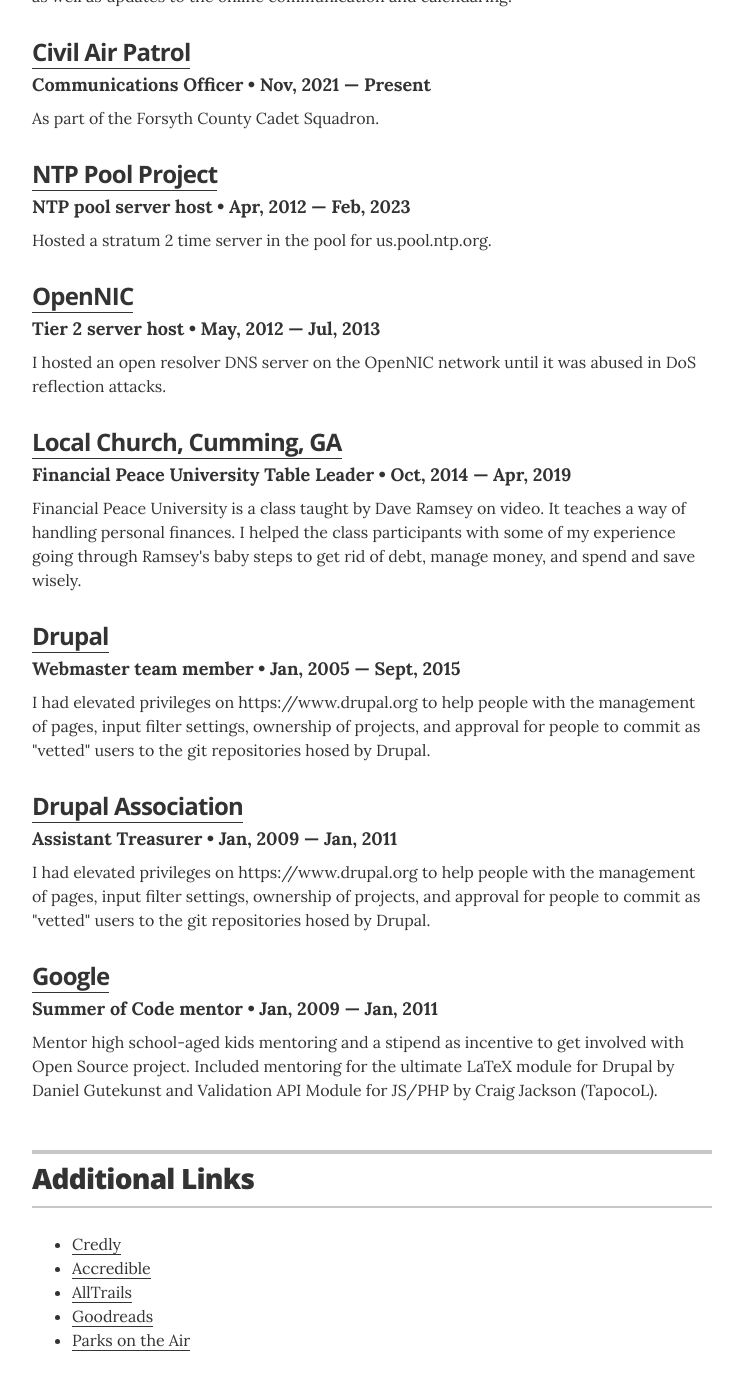
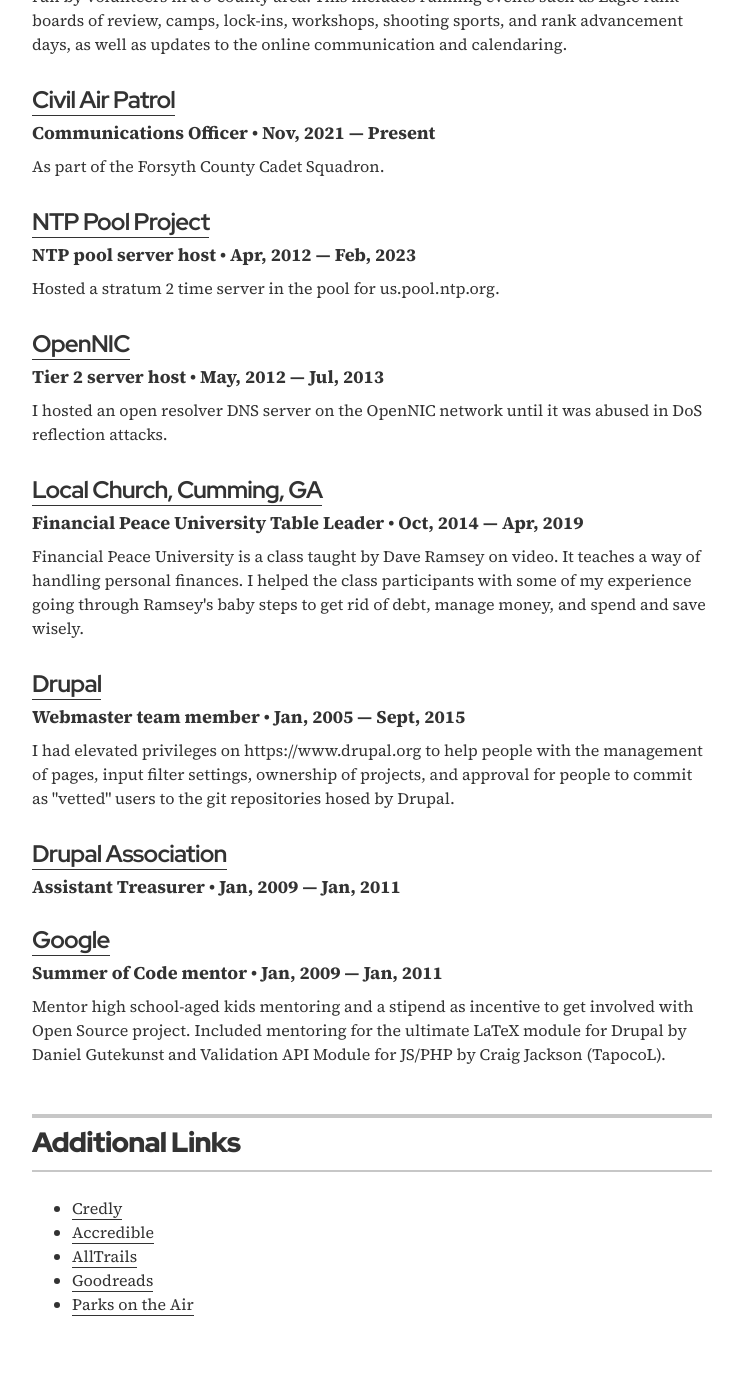
Before and after one commit to deekayen/dkn.github.io, a Jekyll site: the page built from index.html, in a window 1280 px wide and 1400 px high, scrolled down 7582 px. Shown: the top 1390 px of the window, without its empty margins (268-1011 px from the left). Built offline with Jekyll 4.4.1, drawn with Linux system fonts in a browser that asks for light colours; after the commit the page ends 8946 px from its top, so only the background shows below that.

Commit message:
HTML validation fixes. New fonts of my own selection

```diff
--- a/_data/associations.yml
+++ b/_data/associations.yml
@@ -53,7 +53,7 @@
   role: Assistant Treasurer
   year: Jan, 2009 &mdash; Jan, 2011
   url: https://association.drupal.org/
-  summary: I had elevated privileges on https://www.drupal.org to help people with the management of pages, input filter settings, ownership of projects, and approval for people to commit as "vetted" users to the git repositories hosed by Drupal.
+  summary: ""
 
 - organization: Google
   role: Summer of Code mentor
--- a/_includes/head.html
+++ b/_includes/head.html
@@ -7,15 +7,17 @@
 
   <!-- Google font typography settings - defined in _config.yml -->
   {% if site.resume_theme == 'default' %}
-  <link href='https://fonts.googleapis.com/css?family=Lora:400,700|Open+Sans:400,300,800,700' rel='stylesheet' type='text/css'>
+  <link rel="preconnect" href="https://fonts.googleapis.com">
+  <link rel="preconnect" href="https://fonts.gstatic.com" crossorigin>
+  <link href="https://fonts.googleapis.com/css2?family=Red+Hat+Display:wght@300..900&family=Source+Serif+4:opsz,wght@8..60,200..900&display=swap" rel="stylesheet">
   {% endif %}
 
-  <meta name="robots" content="noarchive, noimageindex" />
-  <meta name="google" content="nositelinkssearchbox" />
+  <meta name="robots" content="noarchive, noimageindex">
+  <meta name="google" content="nositelinkssearchbox">
 
   <meta name="description" content="{% if page.excerpt %}{{ page.excerpt | strip_html | strip_newlines | truncate: 160 }}{% else %}{{ site.description }}{% endif %}">
 
   <link rel="stylesheet" href="css/main.css">
   <link rel="canonical" href="{{ page.url | replace:'index.html','' | prepend: site.baseurl | prepend: site.url }}">
-  <link rel="icon" type="image/x-icon" href="favicon.png" />
+  <link rel="icon" type="image/x-icon" href="favicon.png">
 </head>
--- a/_layouts/resume.html
+++ b/_layouts/resume.html
@@ -1,12 +1,12 @@
 <!DOCTYPE html>
-<html>
+<html lang="en">
 
   {% include head.html %}
 
   <body class="theme-{% if site.resume_theme %}{{ site.resume_theme }}{% endif %}">
 
     <div class="wrapper" itemscope itemtype="http://schema.org/Person">
-      <meta itemprop="address" content="{{ site.resume_contact_address }}"/>
+      <meta itemprop="address" content="{{ site.resume_contact_address }}">
 
       <header class="page-header">
 
@@ -59,7 +59,7 @@
         <div class="resume-item" itemscope itemprop="worksFor" itemtype="http://schema.org/Organization">
           <h3 class="resume-item-title" itemprop="name">{{ job.company }}</h3>
           <h4 class="resume-item-details" itemprop="description">{{ job.position }} &bull; {{ job.duration }}</h4>
-          <p class="resume-item-copy">{{ job.summary }}</p>
+          {{ job.summary }}
         </div><!-- end of resume-item -->
         {% endfor %}
 
@@ -79,7 +79,6 @@
         <div class="resume-item" itemscope itemprop="alumniOf" itemtype="http://schema.org/CollegeOrUniversity">
           <h3 class="resume-item-title" itemprop="name">{{ education.uni }}</h3>
           <h4 class="resume-item-details group" itemprop="description">{{ education.degree }} &bull; {{ education.year }}</h4>
-          <h5 class="resume-item-details award-title" itemprop="description">{{ education.award }}</h5>
           <p class="resume-item-copy" itemprop="description">
             <ul class="resume-item-list">
               {% for award in education.awards %}
@@ -143,7 +142,7 @@
 
         {% for project in site.data.projects %}
         <div class="resume-item" itemscope itemtype="http://schema.org/CreativeWork">
-          <meta itemprop="creator" content="{{ site.resume_name }}" itemtype="http://schema.org/Person" />
+          <meta itemprop="creator" content="{{ site.resume_name }}" itemscope itemtype="http://schema.org/Person">
           <h3 class="resume-item-title" itemprop="name">{% if project.url %}<a href="{{ project.url }}" itemprop="url">{{ project.project }}</a>{% else %}{{ project.project }}{% endif %}</h3>
           <h4 class="resume-item-details" itemprop="description">{{ project.role }}  &bull; {{ project.duration }}</h4>
           <p class="resume-item-copy">{{ project.description }}</p>
@@ -229,6 +228,35 @@
       </section>
       <!-- end Print Social Links -->
       {% endif %}
+
+
+      <!-- begin Print radio stuff -->
+      <section class="content-section print-only">
+
+        <header class="section-header">
+          <h2>Radio</h2>
+        </header>
+
+        <div class="resume-item">
+         <p><iframe src="https://pota-stats.wd4dan.net/?call=YOURCALL" height="1250" width="1000" frameborder="0" scrolling="no"></iframe></p>
+        </div>
+
+      </section>
+      <!-- end Print radio stuff -->
+
+      <!-- begin Print tip jar -->
+      <section class="content-section print-only">
+
+        <header class="section-header">
+          <h2>Radio</h2>
+        </header>
+
+        <div class="resume-item">
+         <script type="text/javascript" src="https://cdnjs.buymeacoffee.com/1.0.0/button.prod.min.js" data-name="bmc-button" data-slug="deekayen" data-color="#FFDD00" data-emoji=""  data-font="Cookie" data-text="Buy me a chocolate bar" data-outline-color="#000000" data-font-color="#000000" data-coffee-color="#ffffff" ></script>
+        </div>
+
+      </section>
+      <!-- end Print tip jar -->
     </div>
 
   </body>
--- a/_sass/_mixins.scss
+++ b/_sass/_mixins.scss
@@ -51,7 +51,7 @@
 // type utilities
 
 @mixin sans {
-  font-family: "Open Sans", "Helvetica Neue", Helvetica, Arial, sans-serif;
+  font-family: "Red Hat Display", "Helvetica Neue", Helvetica, Arial, sans-serif;
 }
 
 @mixin sans_light {
@@ -75,7 +75,7 @@
 }
 
 @mixin serif {
-  font-family: "Lora", "Minion Pro", Palatino, Georgia, serif;
+  font-family: "Source Serif 4", "Minion Pro", Palatino, Georgia, serif;
 }
 
 @mixin serif_regular {
```
Also changed, not shown: _data/experience.yml (+6 -6 lines).
